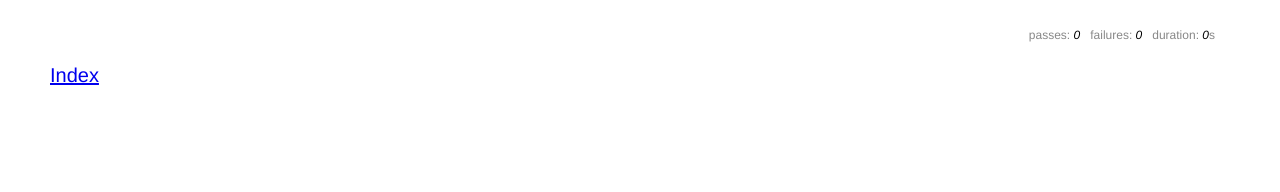
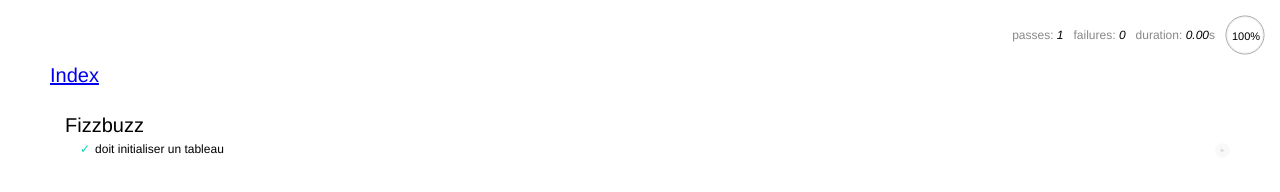
Before and after one commit to JeffLeFoll/cours-javascript, a plain HTML site: page mocha.html in a window 1280 px wide. Drawn offline with Linux system fonts and the light colour scheme.

Commit message:
debut fizzbuzz

```diff
--- /dev/null
+++ b/fizzbuzz.js
@@ -0,0 +1,23 @@
+
+(function (exports) {
+    'use strict';
+    function FizzBuzz() {
+        this.resultat = [];
+    };
+
+    FizzBuzz.prototype = {
+        calculer: function () {
+            for (var i = 0; i <= 100; i++) {
+
+                if (i % 3 === 0) {
+                    this.resultat.push('fizz');
+                } else {
+                    this.resultat.push(i);
+                }
+            }
+        }
+    };
+
+    exports.FizzBuzz = FizzBuzz;
+
+})(this);
--- /dev/null
+++ b/fizzbuzz_spec.js
@@ -0,0 +1,12 @@
+var expect = chai.expect;
+
+describe('Fizzbuzz', function () {
+    it('doit initialiser un tableau', function () {
+        var fizzbuzz = new FizzBuzz();
+        fizzbuzz.calculer();
+
+        expect(fizzbuzz.resultat.length).to.equal(101);
+        expect(fizzbuzz.resultat[3]).to.equal('fizz');
+        expect(fizzbuzz.resultat[6]).to.equal('fizz');
+    });
+});
--- a/mocha.html
+++ b/mocha.html
@@ -12,6 +12,8 @@
   <script src="vendor/mocha.js"></script>
   <script src="vendor/chai.js"></script>
   <script>mocha.setup('bdd')</script>
+  <script src="fizzbuzz.js"></script>
+  <script src="fizzbuzz_spec.js"></script>
 
   <script>mocha.run();</script>
 </body>
```
